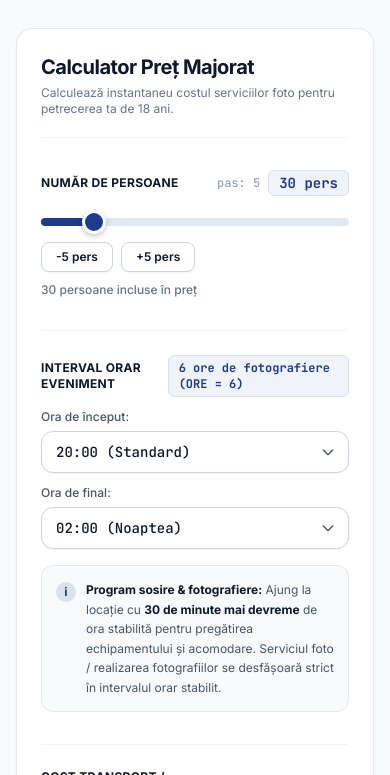
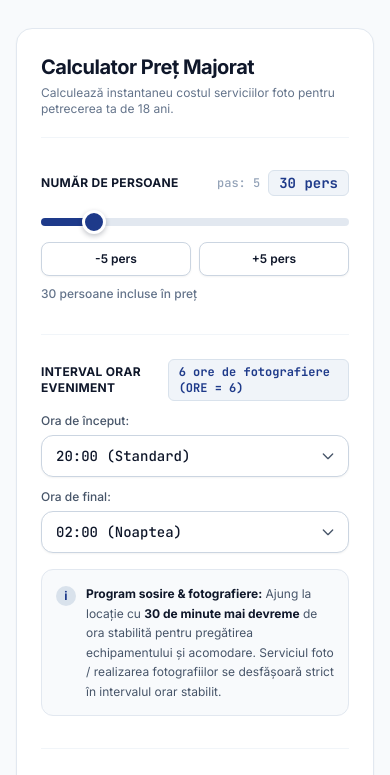
Before and after one commit to dodoloiu1/calculator-majorat, a website: page index.html in a window 390 px wide. Shown: the part 69-844 px from the top of the page. Drawn offline with nearby package versions, Linux system fonts and the light colour scheme.

Commit message:
Make +-5 buttons span full width of slider on mobile, keeping compact size on desktop

```diff
--- a/index.html
+++ b/index.html
@@ -105,14 +105,14 @@
           <input type="range" id="inputGuestsSlider" min="15" max="120" step="5" value="30" class="custom-range">
 
           <div class="flex flex-col sm:flex-row sm:items-center sm:justify-between gap-2.5 pt-1">
-            <!-- Butoane Step -5 / +5 -->
-            <div class="flex items-center gap-2">
+            <!-- Butoane Step -5 / +5 (lungi cat slider-ul pe telefon, compacte pe laptop) -->
+            <div class="grid grid-cols-2 sm:flex sm:items-center gap-2 w-full sm:w-auto">
               <button id="btnMinus5" type="button"
-                      class="px-3.5 py-1.5 text-xs font-semibold rounded-lg border border-slate-300 bg-white hover:bg-slate-100 active:scale-95 text-navy-900 transition-all shadow-sm">
+                      class="w-full sm:w-auto py-2 sm:py-1.5 px-3.5 text-xs font-semibold rounded-lg border border-slate-300 bg-white hover:bg-slate-100 active:scale-95 text-navy-900 text-center transition-all shadow-sm">
                 -5 pers
               </button>
               <button id="btnPlus5" type="button"
-                      class="px-3.5 py-1.5 text-xs font-semibold rounded-lg border border-slate-300 bg-white hover:bg-slate-100 active:scale-95 text-navy-900 transition-all shadow-sm">
+                      class="w-full sm:w-auto py-2 sm:py-1.5 px-3.5 text-xs font-semibold rounded-lg border border-slate-300 bg-white hover:bg-slate-100 active:scale-95 text-navy-900 text-center transition-all shadow-sm">
                 +5 pers
               </button>
             </div>
```
